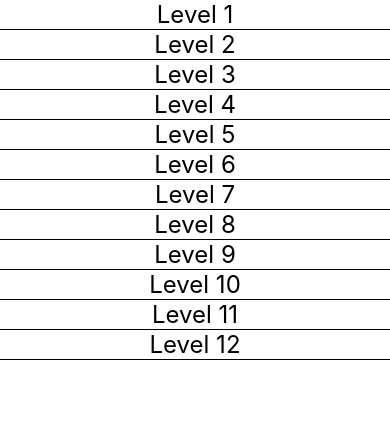
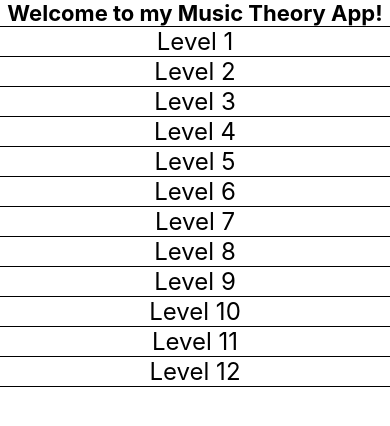
Before and after one commit to MuzykaMan/Portfolio, a React Native app in the folder music_theory_app/: screen / in a window 390 px wide. Shown: the top 426 px of the page. Built offline with nearby package versions, Linux system fonts and the light colour scheme.

Commit message:
New Greeting component

```diff
--- /dev/null
+++ b/music_theory_app/src/components/Greeting.tsx
@@ -0,0 +1,28 @@
+import React from 'react'
+import {View, Text, StyleSheet} from 'react-native'
+
+interface PageGreetingProps {
+    greeting: string
+}
+
+const styles = StyleSheet.create({
+    greeting:{
+        borderBottomWidth: 0.5,
+        borderBottomColor: 'black',
+        textAlign: 'center',
+        fontSize: 22,
+        fontWeight: 'bold',
+        color: 'black'
+    }
+})
+
+function PageGreeting(props: PageGreetingProps) {
+    return (
+        <View>
+            <Text style={styles.greeting}>{props.greeting}</Text>
+        </View>
+    )
+
+}
+
+export default PageGreeting
--- a/music_theory_app/src/screens/LevelScreen.tsx
+++ b/music_theory_app/src/screens/LevelScreen.tsx
@@ -1,6 +1,8 @@
 import { View, FlatList, Text, TextInput } from "react-native"
 import Level from "../models/Level"
 import TitleCell from "../components/TitleCell"
+import PageGreeting from "../components/Greeting"
+
 
 const levels: Level[] = [
   {
@@ -58,6 +60,7 @@ function LevelScreen() {
 
   return (
     <View>
+      <PageGreeting greeting={"Welcome to my Music Theory App!"} />
       <FlatList
         data={levels}
         renderItem={({ item }) => <TitleCell title={item.title} />} />
```
